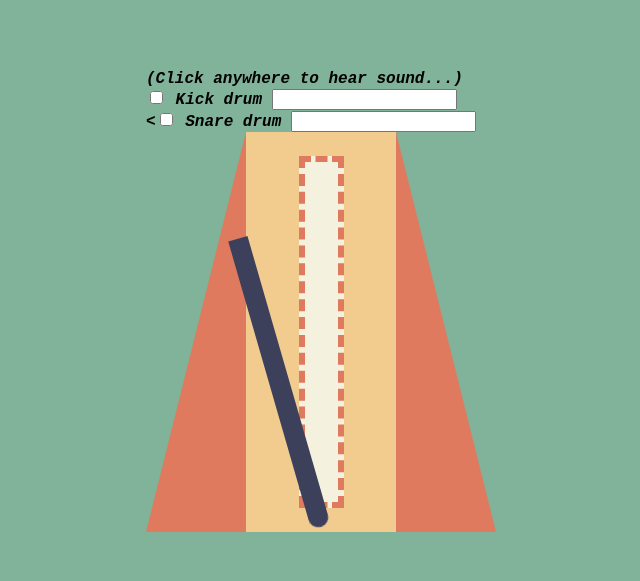
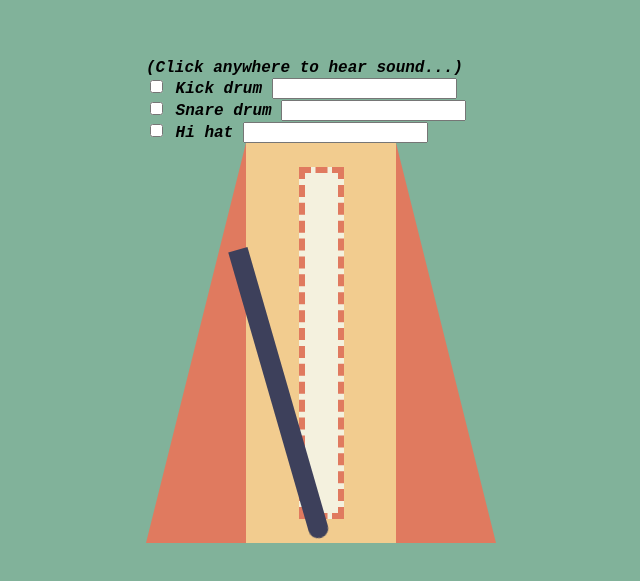
Before and after one commit to ethomas1750/drum-machine, a plain HTML site: page index.html in a window 1280 px wide. Shown: the part 107-688 px from the top of the page, without its empty margins (319-959 px from the left). Drawn offline with Linux system fonts and the light colour scheme.

Commit message:
Update index.html

```diff
--- a/index.html
+++ b/index.html
@@ -16,10 +16,15 @@
         <input id="kick-drum-timing">
     </div>
     <div>
-        <<input type="checkbox" id="snare-drum" value="snare-drum">
+        <input type="checkbox" id="snare-drum" value="snare-drum">
         <label for="sanre-drum">Snare drum</label>
         <input id="snare-drum-timing">
     </div>
+        <div>
+          <input type="checkbox" id="hi-hat" value="hi-hat">
+        <label for="hi-hat">Hi hat</label>
+        <input id="hi-hat">
+        </div>
     <div class="metronome">
         <div class="background-left"></div>
         <div class="background-center">
```
